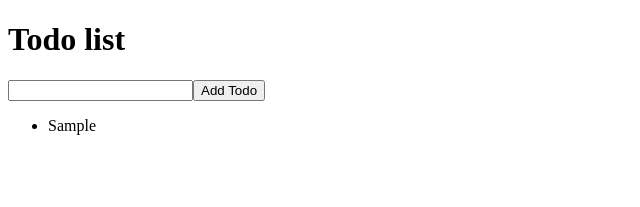
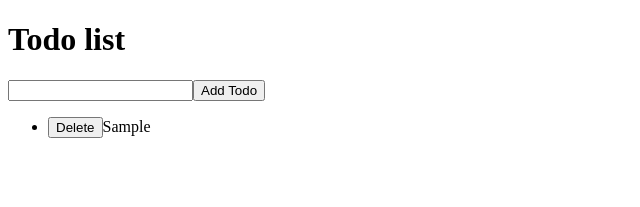
Before and after one commit to astatsuya/my-react-todolist, a React (Create React App) app: page / in a window 1280 px wide. Both pictures are taken after typing "Sample" into the empty fields and a click on the button "Add Todo". Shown: the top 207 px of the page, without its empty margins (0-640 px from the left). Built offline with nearby package versions, Linux system fonts and the light colour scheme.

Commit message:
add deleteTodo prop

```diff
--- a/src/components/todoList/index.js
+++ b/src/components/todoList/index.js
@@ -1,10 +1,21 @@
 import React from 'react';
 import PropTypes from 'prop-types';
 
-const TodoList = ({ todos }) => {
+const TodoList = ({ todos, deleteTodo }) => {
   const todoItems = todos.map(todo => (
     <li key={todo.id}>
-      <span className="todo-text">{todo.text}</span>
+
+      <button
+        type="button"
+        className="todo-delete"
+        onClick={() => deleteTodo(todo.id)}
+      >
+        Delete
+      </button>
+
+      <span className="todo-text">
+        {todo.text}
+      </span>
     </li>
   ));
 
@@ -22,6 +33,7 @@ TodoList.propTypes = {
       text: PropTypes.string.isRequired,
     },
   )).isRequired,
+  deleteTodo: PropTypes.func.isRequired,
 };
 
 export default TodoList;
```
